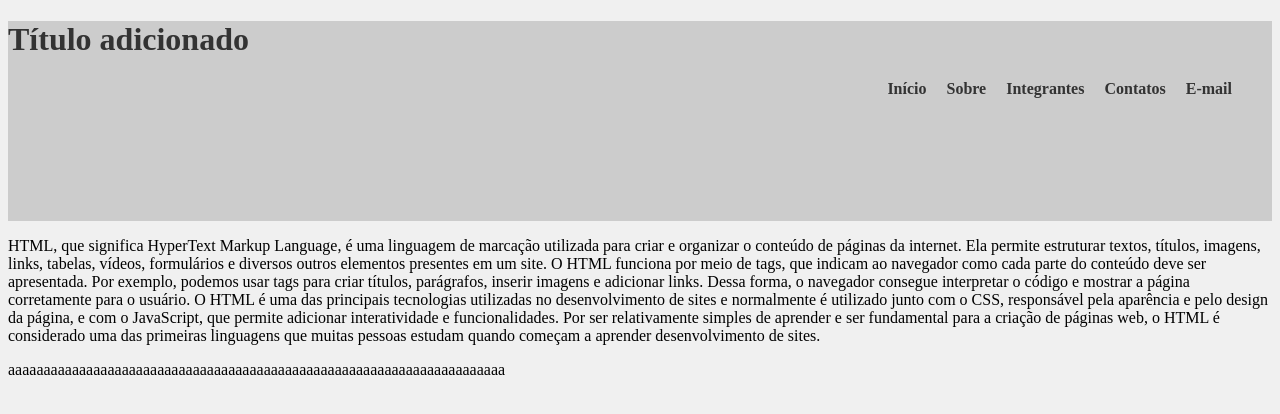
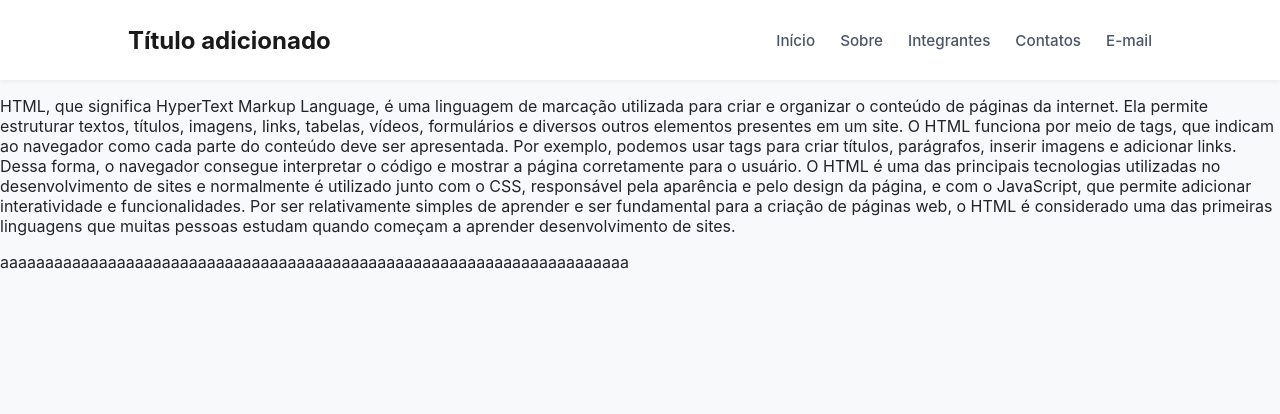
Before and after one commit to Gbriel3Ti/Desafio-Colaborativo-Git, a plain HTML site: page index.html in a window 1280 px wide. Drawn offline with Linux system fonts and the light colour scheme.

Commit message:
adicionando conteudo a pagina HTML envio alteraçao css

```diff
--- a/style.css
+++ b/style.css
@@ -1,30 +1,59 @@
+/* Configurações Gerais do Site */
 body {
-  background-color: #f0f0f0;
-}
-h1 {
-  color: #333;
+  background-color: #f8f9fa; /* Um cinza claro mais limpo e moderno */
+  font-family: -apple-system, BlinkMacSystemFont, "Segoe UI", Roboto, Helvetica, Arial, sans-serif;
+  margin: 0;
+  padding: 0;
+  color: #212529;
 }
 
-.menu {
-  list-style: none; /* Remove as bolinhas da lista */
-  display: flex;    /* Coloca os itens lado a lado */
-  gap: 20px;        /* Espaço entre os links */
-  padding-right: 40px;
-  /*padding-top: 20px;*/
-  justify-content: flex-end;
+/* Cabeçalho (Topo) */
+.topo {
+  background-color: #ffffff; /* Fundo branco dá mais destaque e elegância */
+  box-shadow: 0 2px 4px rgba(0, 0, 0, 0.05); /* Sombra leve na parte inferior */
+  padding: 0 10%; /* Cria uma margem confortável nas laterais */
+  height: 80px; /* Altura ideal para barras de navegação */
+
+  /* Alinha o H1 e o Menu lado a lado nos extremos */
+  display: flex;
+  justify-content: space-between;
+  align-items: center;
 }
 
-.menu a {
-  text-decoration: none; /* Remove o sublinhado do link */
-  color: #333;
-  font-weight: bold;
+/* Título */
+.topo h1 {
+  font-size: 1.5rem;
+  color: #1a1a1a;
+  margin: 0;
 }
 
-.menu a:hover {
-  color: #0066cc; /* Cor ao passar o mouse */
+/* Menu de Navegação */
+.menu {
+  list-style: none;
+  display: flex;
+  gap: 25px; /* Espaçamento levemente maior entre os links */
+  margin: 0;
+  padding: 0;
 }
 
-.topo {
-    height: 200px;
-    background-color: #ccc;
+/* Links do Menu */
+.menu a {
+  text-decoration: none;
+  color: #4a5568; /* Cinza escuro menos agressivo que o preto puro */
+  font-weight: 500;
+  font-size: 0.95rem;
+  transition: color 0.2s ease-in-out; /* Transição suave na mudança de cor */
 }
+
+/* Efeito ao passar o mouse */
+.menu a:hover {
+  color: #0066cc; /* Azul vibrante para o destaque */
+}
+
+/* Estilo básico para o conteúdo do texto principal */
+main {
+  max-width: 800px;
+  margin: 40px auto; /* Centraliza o texto na tela */
+  padding: 0 20px;
+  line-height: 1.6; /* Aumenta o espaçamento das linhas para melhorar a leitura */
+}
```
